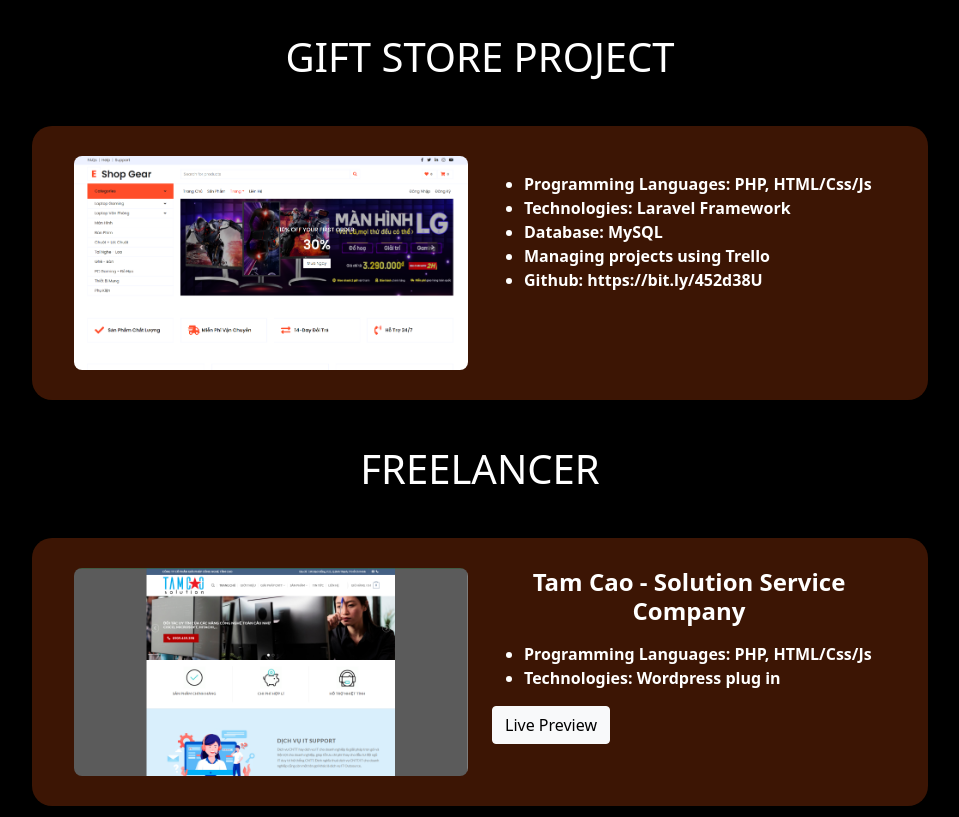
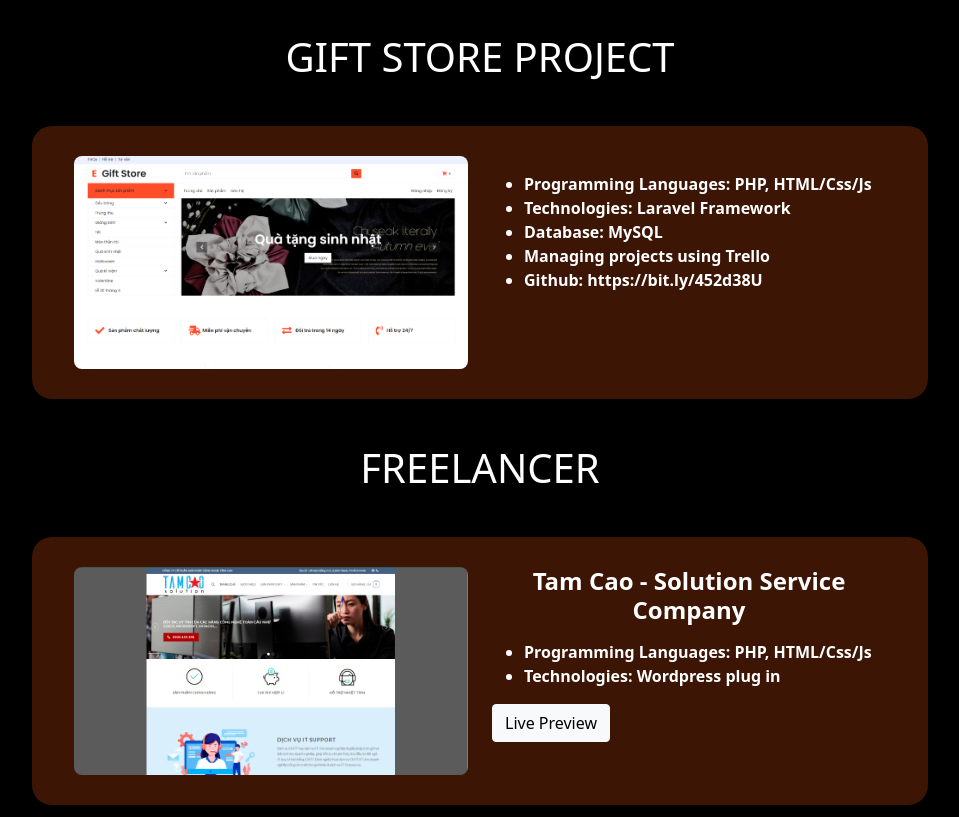
Before and after one commit to ngotuongbao/portfolio, a plain HTML site: page index.html in a window 1280 px wide. Shown: the part 2578-3395 px from the top of the page, without its empty margins (160-1119 px from the left). Drawn offline with nearby package versions, Linux system fonts and the light colour scheme; a script that the page names is missing.

Commit message:
update portfolio 16082023

```diff
--- a/index.html
+++ b/index.html
@@ -119,7 +119,7 @@
 				<div class="container">
 					<div class="row">
 						<div class="col pet">
-							<img src="..\portfolio\image\pet-project1.png" width="400">
+							<img src="..\portfolio\image\giftstore.png" width="400">
 							<!-- <a href="" class="btn btn-info" target="_blank">Live Preview</a> -->
 						</div>
 				    	<!-- <div class="col pet">
```
Also changed, not shown: image/giftstore.png (added).
